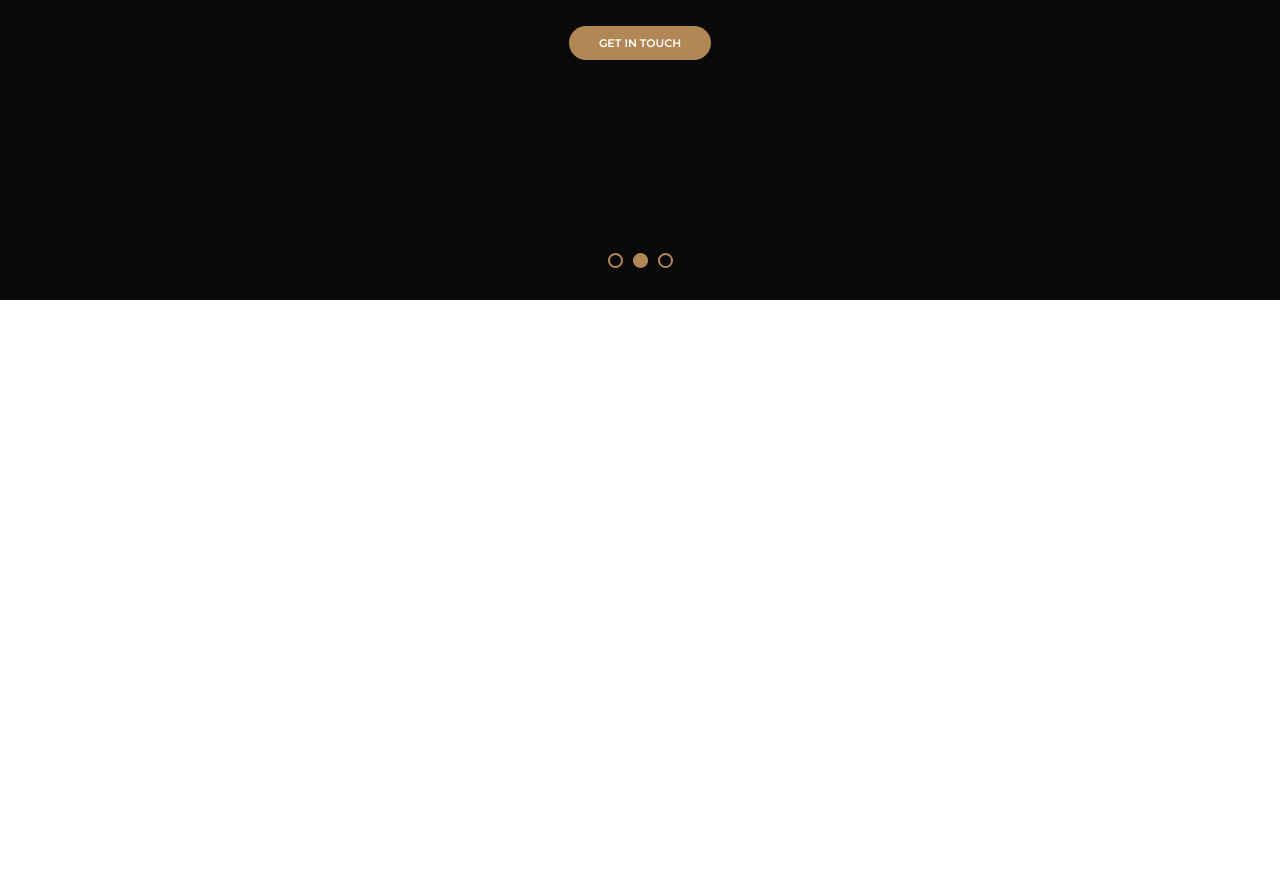
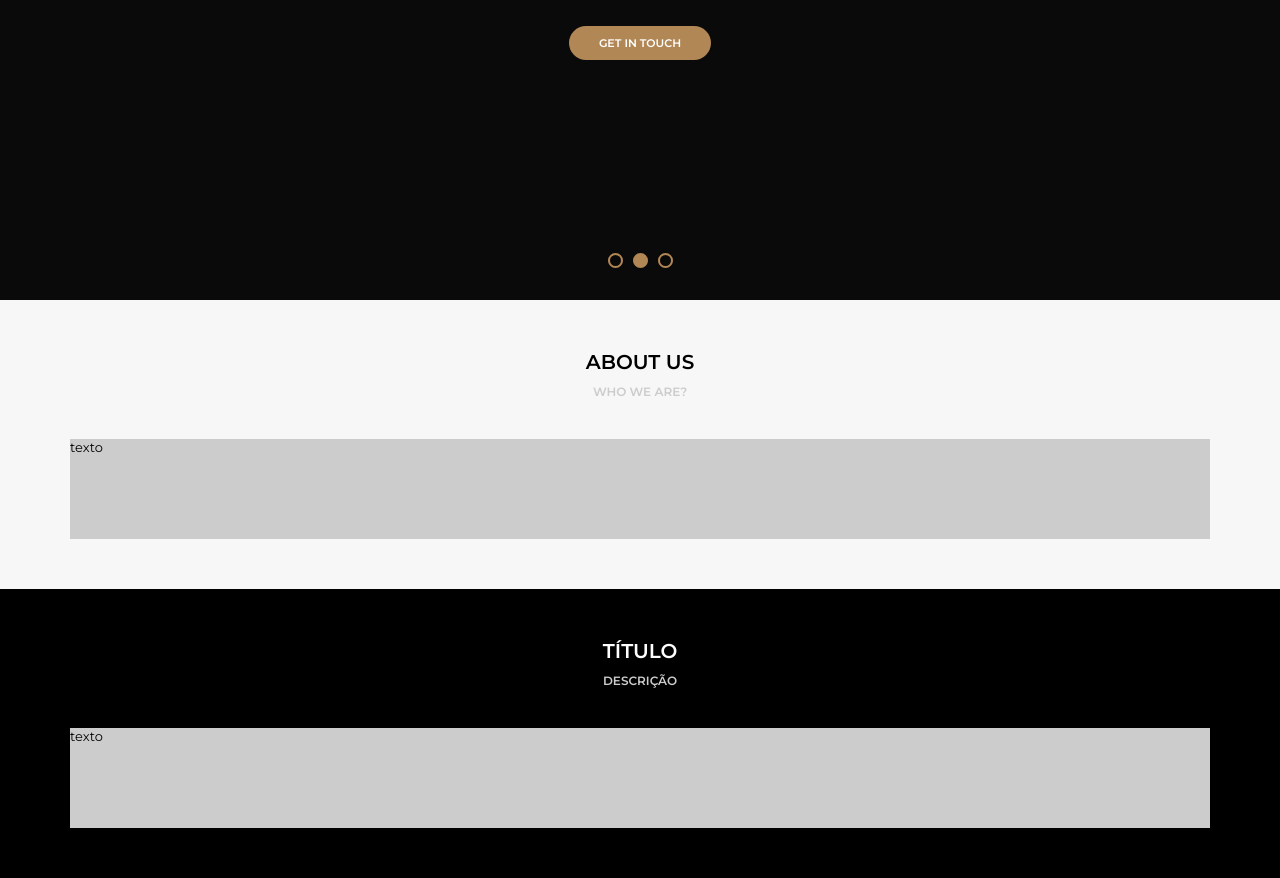
Before and after one commit to RicardoOliveira1397/Project-Awax, a plain HTML site: page index.html in a window 1280 px wide. Shown: the part 500-1378 px from the top of the page. Before the commit the page ends 800 px from the top, so only its background shows below. Drawn offline with Linux system fonts and the light colour scheme.

Commit message:
Framework CSS | Section Dark Light

```diff
--- a/assets/css/style.css
+++ b/assets/css/style.css
@@ -7,6 +7,7 @@
 body{
     font-family: 'Montserrat', Arial, Helvetica, sans-serif;
     font-size: 13px;
+    overflow-x: hidden;
 }
 
 header{
@@ -244,3 +245,43 @@ header{
         background-color: #b28756;
     }
 }
+
+
+.default{
+    padding-top: 50px;
+    padding-bottom: 50px;
+}
+.default .section-title,
+.default .section-desc{
+    text-align: center;
+    text-transform: uppercase;
+    font-weight:600;
+}
+.default .section-title{
+    font-size: 20px;
+}
+.default .section-desc{
+    font-size: 12px;
+    color: #ccc;
+    margin-top: 10px;
+    margin-bottom: 40px;
+}
+.default .section-body{
+    margin:auto;
+    max-width: 1140px;
+    background-color: #ccc;
+    min-height: 100px;
+}
+
+.default.light{
+    background-color: #f7f7f7;
+}
+.default.light .section-title{
+    color:#000;
+}
+.default.dark{
+    background-color: #000;
+}
+.default.dark .section-title{
+    color:#fff;
+}
--- a/index.html
+++ b/index.html
@@ -63,8 +63,21 @@
                     <div class="pointer"></div>
                 </div>
             </section>
+            <section class="default light">
+                <div class="section-title">About Us</div>
+                <div class="section-desc">Who we are?</div>
+                <div class="section-body">
+                    texto
+                </div>
+            </section>
+            <section class="default dark">
+                <div class="section-title">Título</div>
+                <div class="section-desc">Descrição</div>
+                <div class="section-body">
+                    texto
+                </div>
+            </section>
         </main>
-
         <footer>
 
         </footer>
```
